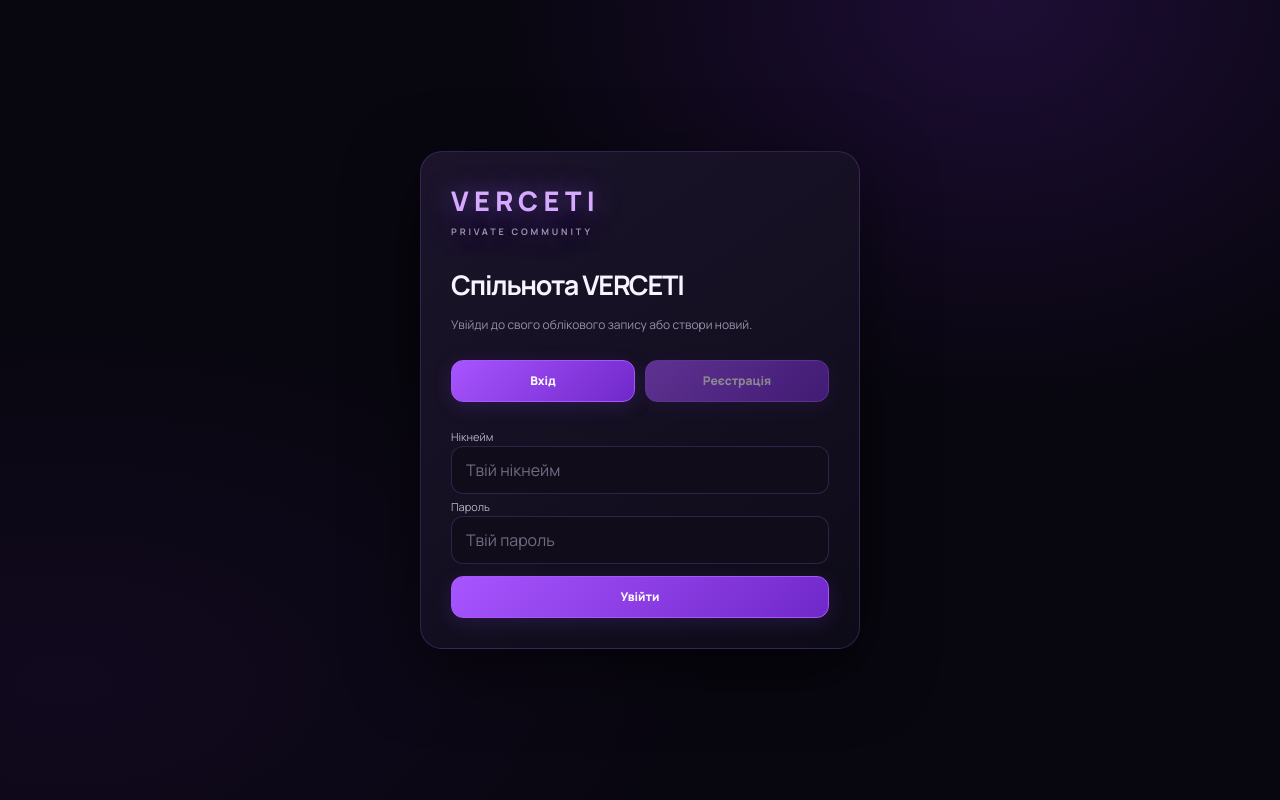
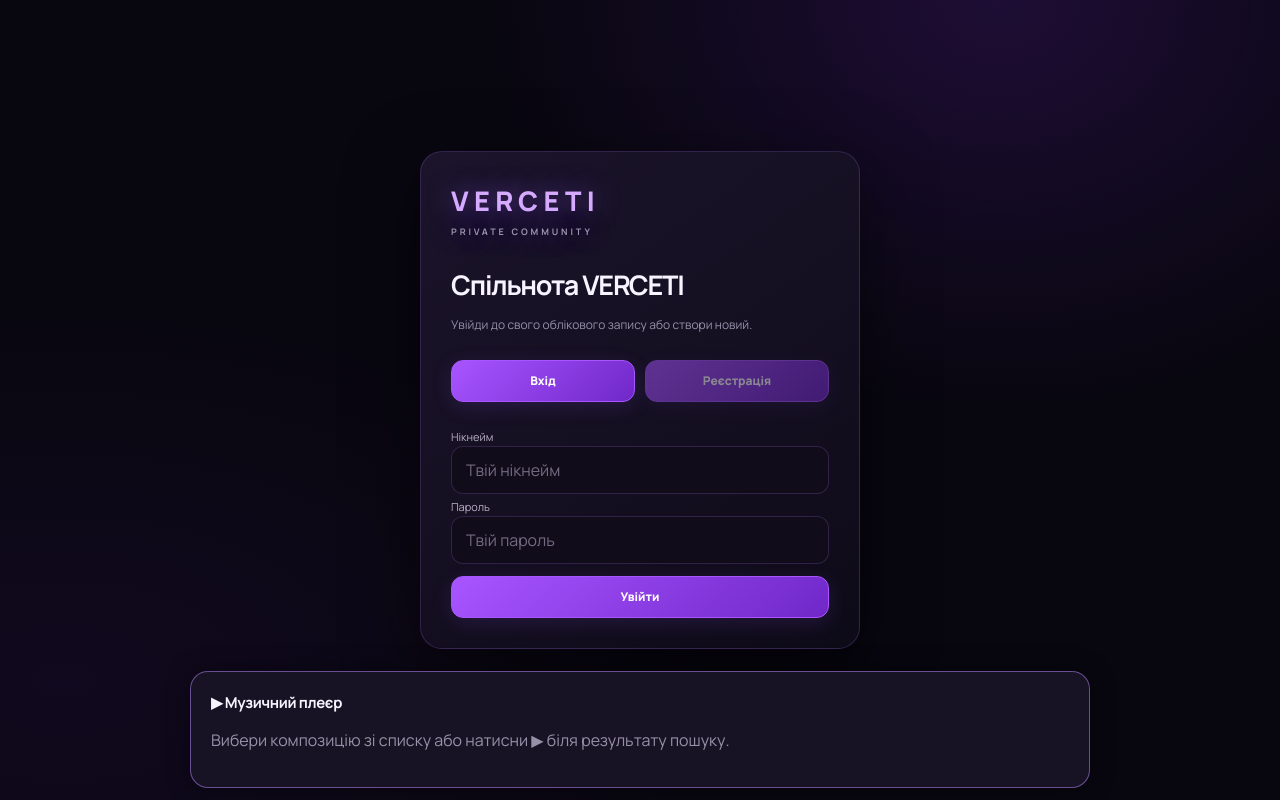
Before and after one commit to da09ni09l-dot/verceti, a Next.js app in the folder VERCETI-starter/verceti/: page /login in a window 1280 px wide. Shown: the top 800 px of the page. Built offline with nearby package versions, Linux system fonts and the light colour scheme; no server answers.

Commit message:
Mount persistent site-wide music player

```diff
--- a/VERCETI-starter/verceti/src/app/layout.tsx
+++ b/VERCETI-starter/verceti/src/app/layout.tsx
@@ -2,6 +2,7 @@
 import type { Metadata } from "next";
 import "./globals.css";
 import OnlinePresenceProvider from "./OnlinePresenceProvider";
+import MusicRoom from "./preview/[section]/MusicRoom";
 
 export const metadata: Metadata = {
   title: "VERCETI — закрита спільнота",
@@ -18,6 +19,7 @@ export default function RootLayout({
       <body>
         <OnlinePresenceProvider>
           {children}
+          <MusicRoom />
         </OnlinePresenceProvider>
       </body>
     </html>
```
